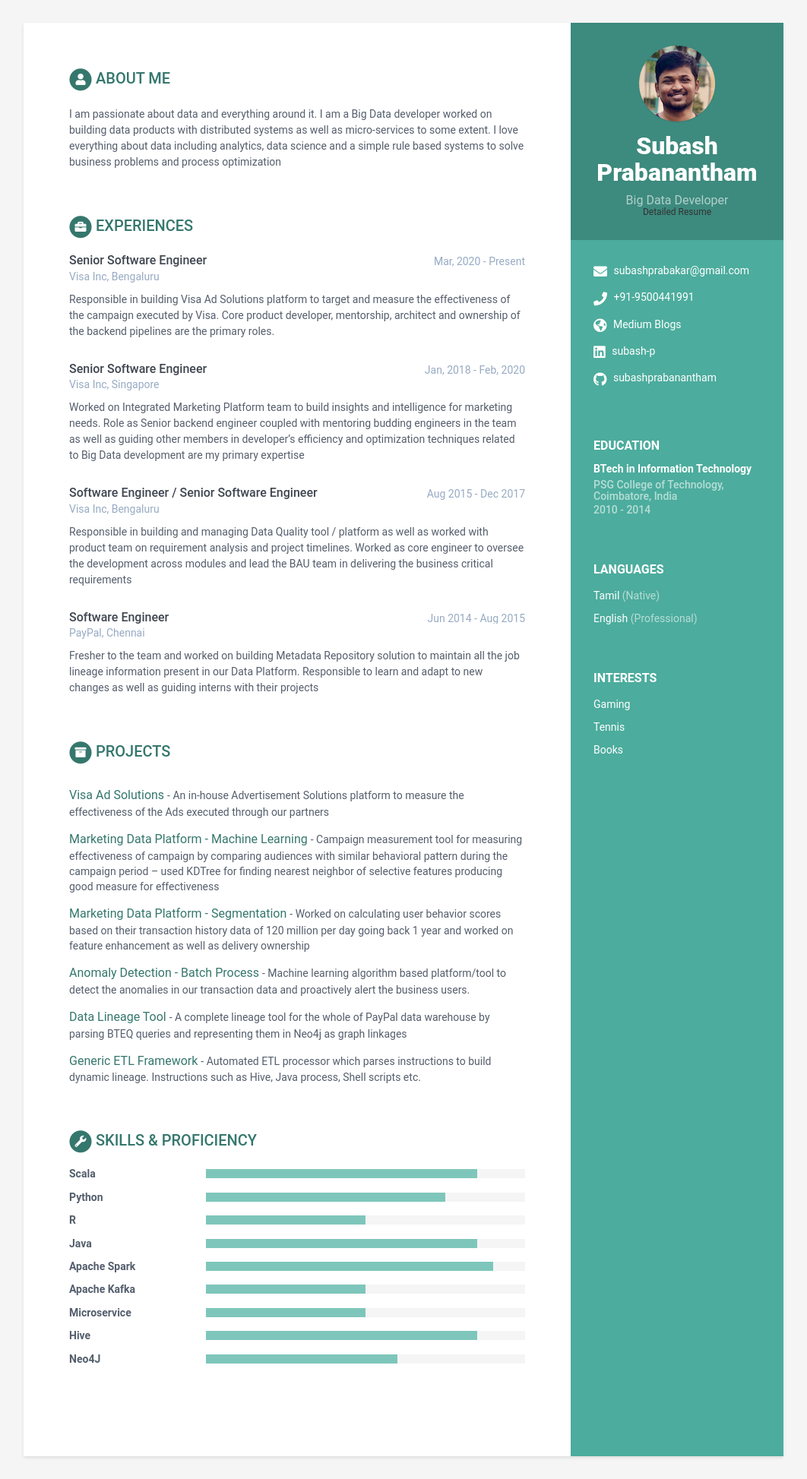
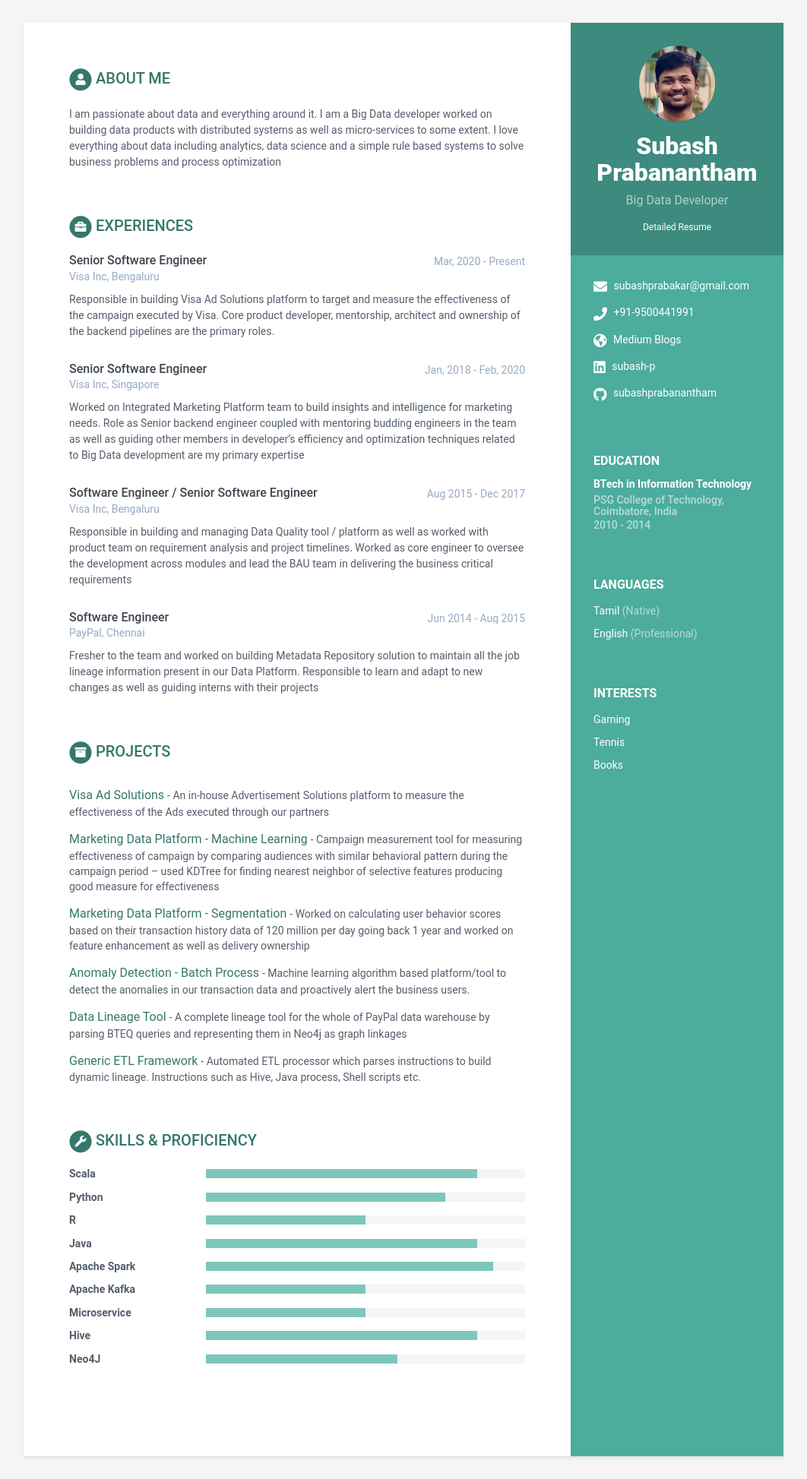
Before and after one commit to subashprabanantham/resume, a Jekyll site: the page built from index.html, in a window 1280 px wide. Shown: the whole page at 76% size, without its empty margins (109-1171 px from the left). Built offline with Jekyll 4.4.1, drawn with Linux system fonts in a browser that asks for light colours.

Commit message:
Resume link color change

```diff
--- a/_includes/sidebar.html
+++ b/_includes/sidebar.html
@@ -16,7 +16,7 @@
     {% endif %}
 
     {% if sidebar.resume %}
-      <a href="{{ site.baseurl }}/assets/resume/{{ site.resume }}" target="_blank"><h3 class="resume">Detailed Resume</h3></a>
+      <a href="{{ site.baseurl }}/assets/resume/{{ site.resume }}" target="_blank"><br/><h3 class="resume">Detailed Resume</h3></a>
     {% endif %}
 
   </div><!--//profile-container-->
--- a/_sass/_base.scss
+++ b/_sass/_base.scss
@@ -68,7 +68,7 @@ p {
         margin-bottom: 0;
     }
     .resume {
-            color: #333;
+            color: #fff;
             font-size: 12px;
             font-weight: 400;
             margin-top: 0;
```
